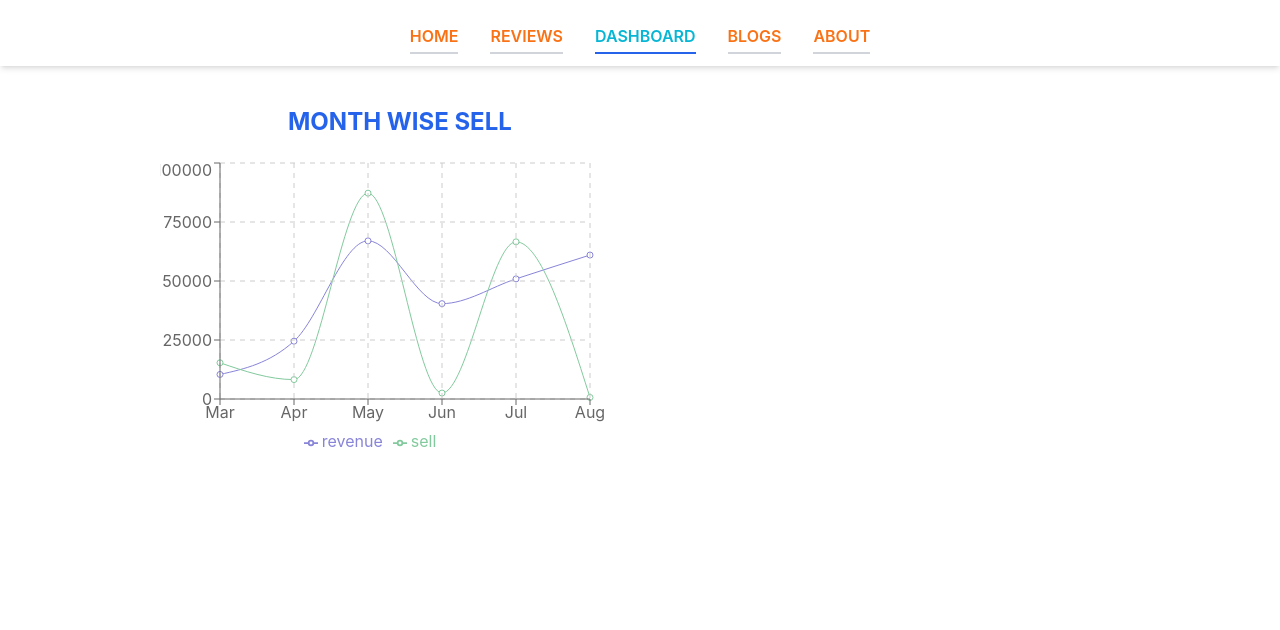
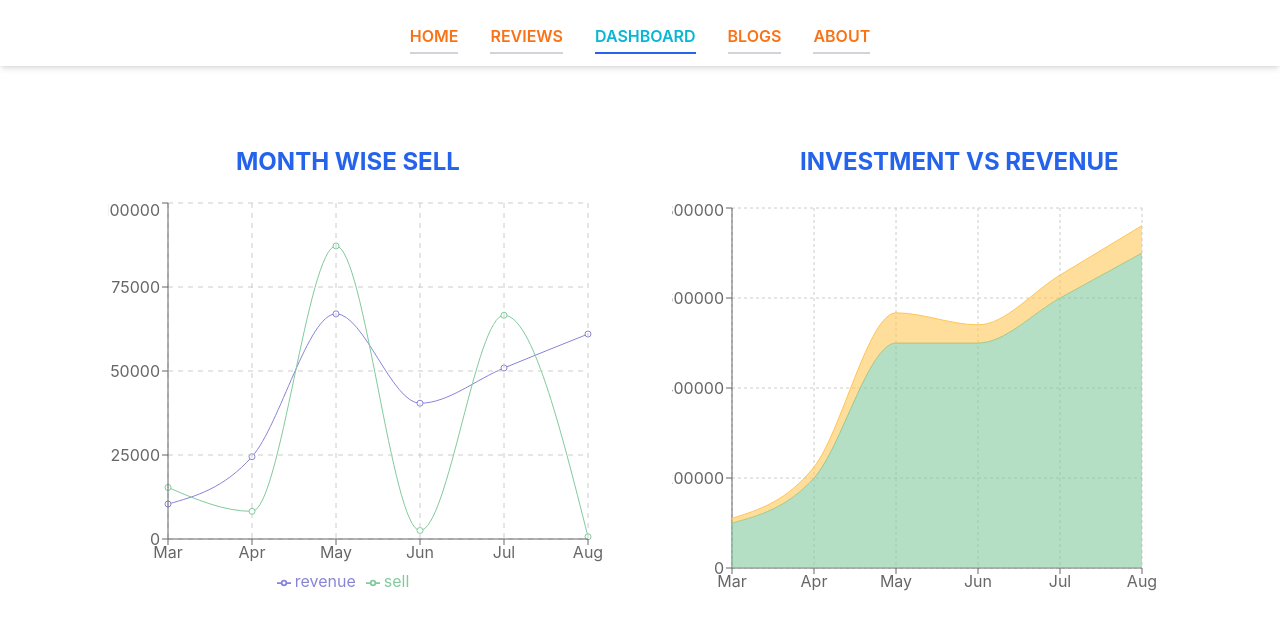
Before and after one commit to frsiam/review-station, a React (Create React App) app: page /dashboard in a window 1280 px wide. Shown: the top 630 px of the page. Built offline with nearby package versions, Linux system fonts and the light colour scheme.

Commit message:
add areachart and show into dashboard section

```diff
--- /dev/null
+++ b/src/components/Charts/Areachart.js
@@ -0,0 +1,32 @@
+import React, { useContext } from 'react';
+import { Area, AreaChart, CartesianGrid, Tooltip, XAxis, YAxis } from 'recharts';
+import { ChartContext } from '../Dashboard/Dashboard';
+
+const Areachart = () => {
+    const [chart, setChart] = useContext(ChartContext)
+    return (
+        <div>
+            <h1 className='text-2xl font-bold mb-5 ml-32 text-blue-600 uppercase'>Investment vs Revenue</h1>
+            <AreaChart
+                width={500}
+                height={400}
+                data={chart}
+                margin={{
+                    top: 10,
+                    right: 30,
+                    left: 0,
+                    bottom: 0,
+                }}
+            >
+                <CartesianGrid strokeDasharray="3 3" />
+                <XAxis dataKey="month" />
+                <YAxis />
+                <Tooltip />
+                <Area type="monotone" dataKey="investment" stackId="1" stroke="#82ca9d" fill="#82ca9d" />
+                <Area type="monotone" dataKey="revenue" stackId="1" stroke="#ffc658" fill="#ffc658" />
+            </AreaChart>
+        </div>
+    );
+};
+
+export default Areachart;
--- a/src/components/Charts/Linechart.js
+++ b/src/components/Charts/Linechart.js
@@ -5,9 +5,9 @@ import { ChartContext } from '../Dashboard/Dashboard';
 const Linechart = () => {
     const [chart, setChart] = useContext(ChartContext)
     return (
-        <>
+        <div>
             <h1 className='text-2xl font-bold mb-5 ml-32 text-blue-600 uppercase'>Month wise sell</h1>
-            <LineChart width={450} height={300} data={chart} margin={{ top: 5, right: 20, bottom: 5, left: 0 }}>
+            <LineChart width={500} height={400} data={chart} margin={{ top: 5, right: 20, bottom: 5, left: 0 }}>
                 <Line type="monotone" dataKey="revenue" stroke="#8884d8" activeDot={{ r: 8 }} />
                 <Line type='monotone' dataKey="sell" stroke='#82ca9d' />
                 <CartesianGrid stroke="#ccc" strokeDasharray="5 5" />
@@ -16,7 +16,7 @@ const Linechart = () => {
                 <Tooltip />
                 <Legend></Legend>
             </LineChart>
-        </>
+        </div>
     );
 };
 
--- a/src/components/Dashboard/Dashboard.js
+++ b/src/components/Dashboard/Dashboard.js
@@ -1,4 +1,5 @@
 import React, { createContext, useEffect, useState } from 'react';
+import Areachart from '../Charts/Areachart';
 import Linechart from '../Charts/Linechart';
 
 export const ChartContext = createContext()
@@ -12,9 +13,12 @@ const Dashboard = () => {
             .then(data => setChart(data))
     }, [])
     return (
-        <div className='lg:mx-40 mx-10 my-10'>
+        <div className='my-20 mx-32 grid justify-center'>
             <ChartContext.Provider value={[chart, setChart]}>
-                <Linechart></Linechart>
+                <div className='xl:flex xl:gap-16 lg:flex lg:gap-10'>
+                    <Linechart></Linechart>
+                    <Areachart></Areachart>
+                </div>
             </ChartContext.Provider>
         </div>
     );
```
